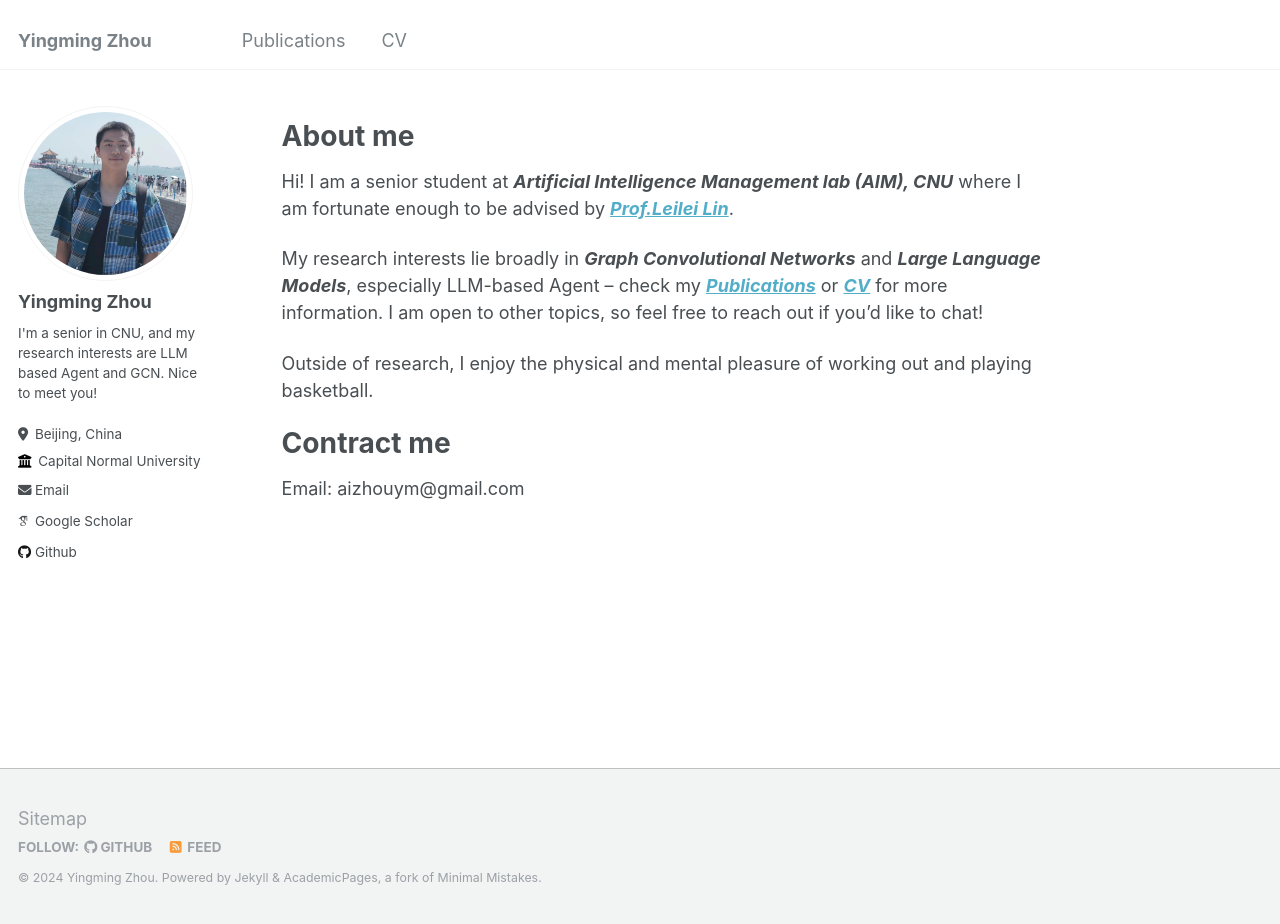
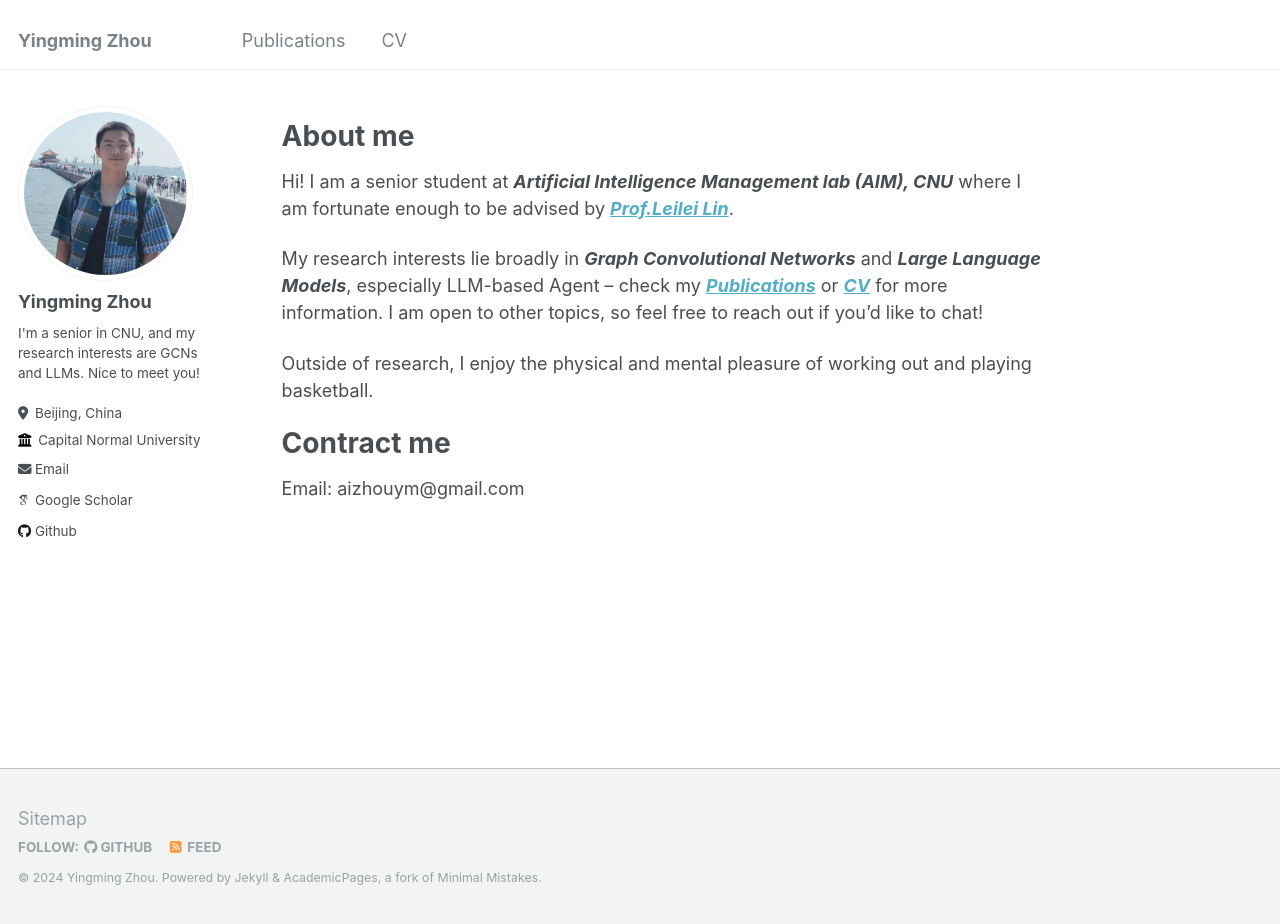
Before and after one commit to Aizhouym/Aizhouym.github.io, a Jekyll site: the page built from _pages/about.md, in a window 1280 px wide and 924 px high. Built offline with Jekyll 4.4.1, drawn with Linux system fonts in a browser that asks for light colours; some web fonts are replaced.

Commit message:
Update _config.yml

```diff
--- a/_config.yml
+++ b/_config.yml
@@ -24,7 +24,7 @@ author:
   avatar           : "profile2.png"
   name             : "Yingming Zhou"
   pronouns         : # example: "she/her"
-  bio              : "I'm a senior in CNU, and my research interests are LLM based Agent and GCN. Nice to meet you!"
+  bio              : "I'm a senior in CNU, and my research interests are GCNs and LLMs. Nice to meet you!"
   location         : "Beijing, China"
   employer         : "Capital Normal University"
   uri              : # URL
```
